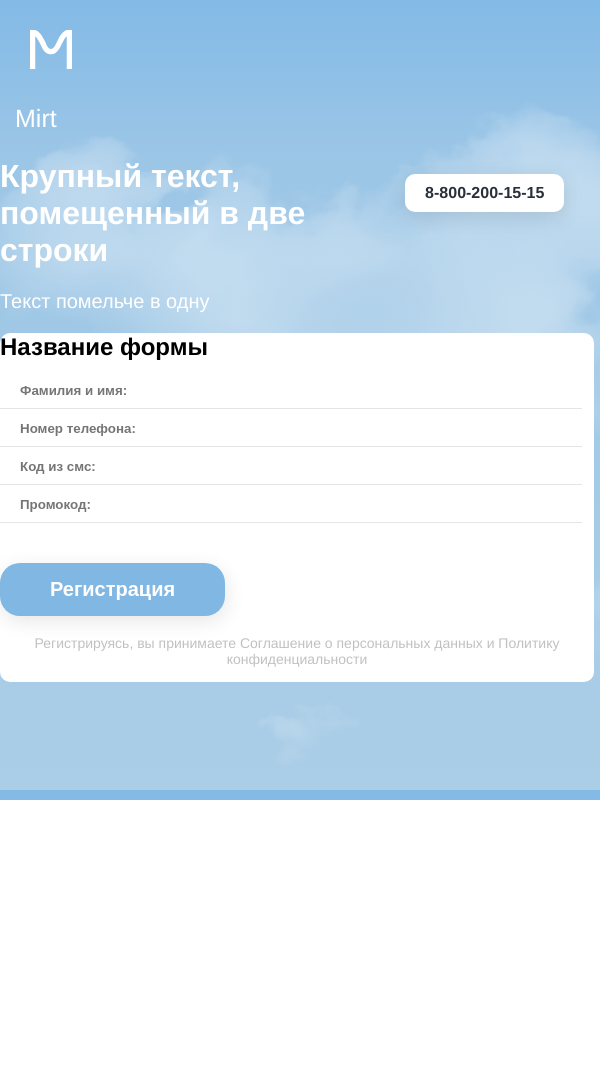
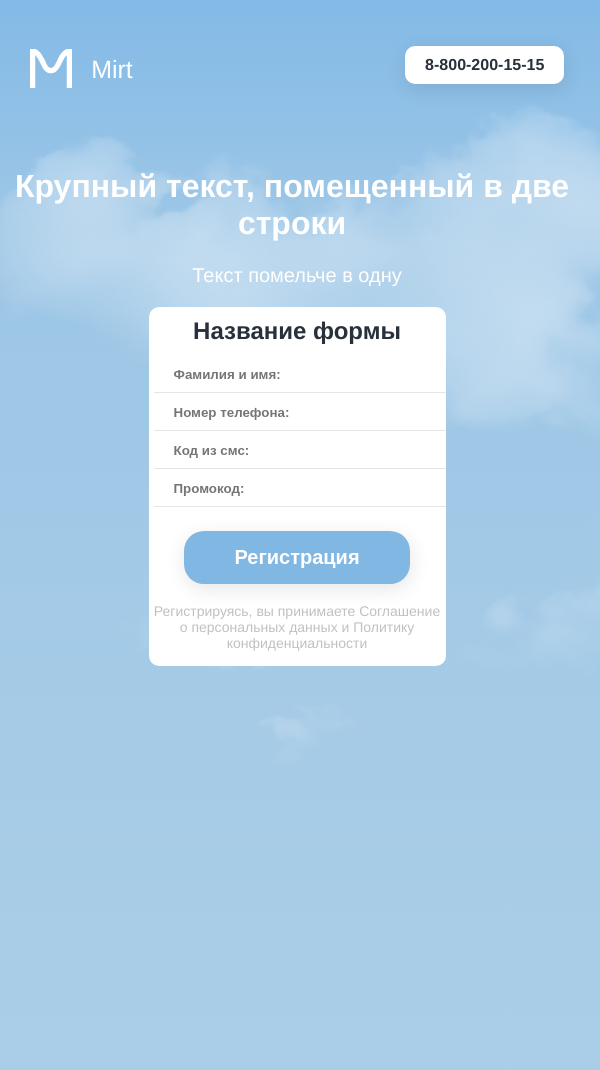
Before and after one commit to FloodGreenMouse/FloodGreenMouse.github.io, a PHP site: page / in a window 600 px wide. Before the commit the page ends 800 px from the top, so only its background shows below. Run offline with PHP 8.4, Linux system fonts and the light colour scheme.

Commit message:
fixed bugs in portfolio2

```diff
--- a/portfolio2/css/style.css
+++ b/portfolio2/css/style.css
@@ -74,7 +74,7 @@ div {
         width: 100%;
     }
     body {
-        height: 97vh !important;
+        height: 130vh !important;
     }
 }
 
@@ -131,6 +131,30 @@ div {
     }
     .d-sm-inline-block {
         display: inline-block;
+    }
+    .maintext {
+        text-align: center;
+        margin-top: 10%;
+        width: 100%;
+    }
+    .form {
+        width: 50%;
+        margin-top: 2%;
+        margin-bottom: 2%;
+        margin-right: auto;
+        margin-left: auto;
+        padding: 0px;
+    }
+    .form-input {
+        width: 94.3%;
+    }
+    .form h2 {
+        padding-top: 10px;
+        text-align: center;
+        color: #28303b;
+    }
+    body {
+        height: 130vh !important;
     }
 }
 
@@ -196,6 +220,11 @@ h1 {
     color: white;
     font-weight: 500;
     font-size: 20px;
+}
+
+form {
+    padding-right: 5px;
+    padding-left: 5px;
 }
 
 .form {
--- a/portfolio2/index.html
+++ b/portfolio2/index.html
@@ -15,7 +15,7 @@
     <div class="navbar fadeIn">
         <a href="#">
             <img src="img/logo.png" alt="logo" class="brand-image d-inline-block d-md-inline-block d-xl-inline-block d-lg-inline-block">
-            <p class="d-inline-block d-xl-inline-block d-md-inline-block d-lg-inline-block navbar-href">Mirt</p>
+            <p class="d-inline-block d-xl-inline-block d-sm-inline-block d-md-inline-block d-lg-inline-block navbar-href">Mirt</p>
         </a>
         <a href="tel:8-800-200-15-15">
             <p class="feedback d-none d-md-none d-xl-inline-block">
@@ -27,21 +27,21 @@
         </a>
     </div>
     <div class="maintext d-block d-xl-inline-block d-md-inline-block fadeIn">
-        <h1>
+        <h1 style="padding-right: 10px;">
             Крупный текст, помещенный в две строки
         </h1>
         <p>
             Текст помельче в одну
         </p>
     </div>
-    <div class="form d-xl-inline-block d-lg-block d-block d-lg-block fadeIn">
+    <div class="form d-xl-inline-block d-sm-block d-lg-block d-block d-lg-block fadeIn">
         <form action="#">
             <h2>Название формы</h2>
             <input type="text" class="d-block d-md-block form-input" placeholder="Фамилия и имя:">
             <input type="text" class="d-block d-md-block form-input" placeholder="Номер телефона:">
             <input type="text" class="d-block d-md-block form-input" placeholder="Код из смс:">
             <input type="text" class="d-block d-md-block form-input" placeholder="Промокод:">
-            <button class="submit-button d-block d-xl-block d-md-block d-lg-block">
+            <button class="submit-button d-block d-sm-block d-xl-block d-md-block d-lg-block">
                 Регистрация
             </button>
             <p class="attention-text">
```
